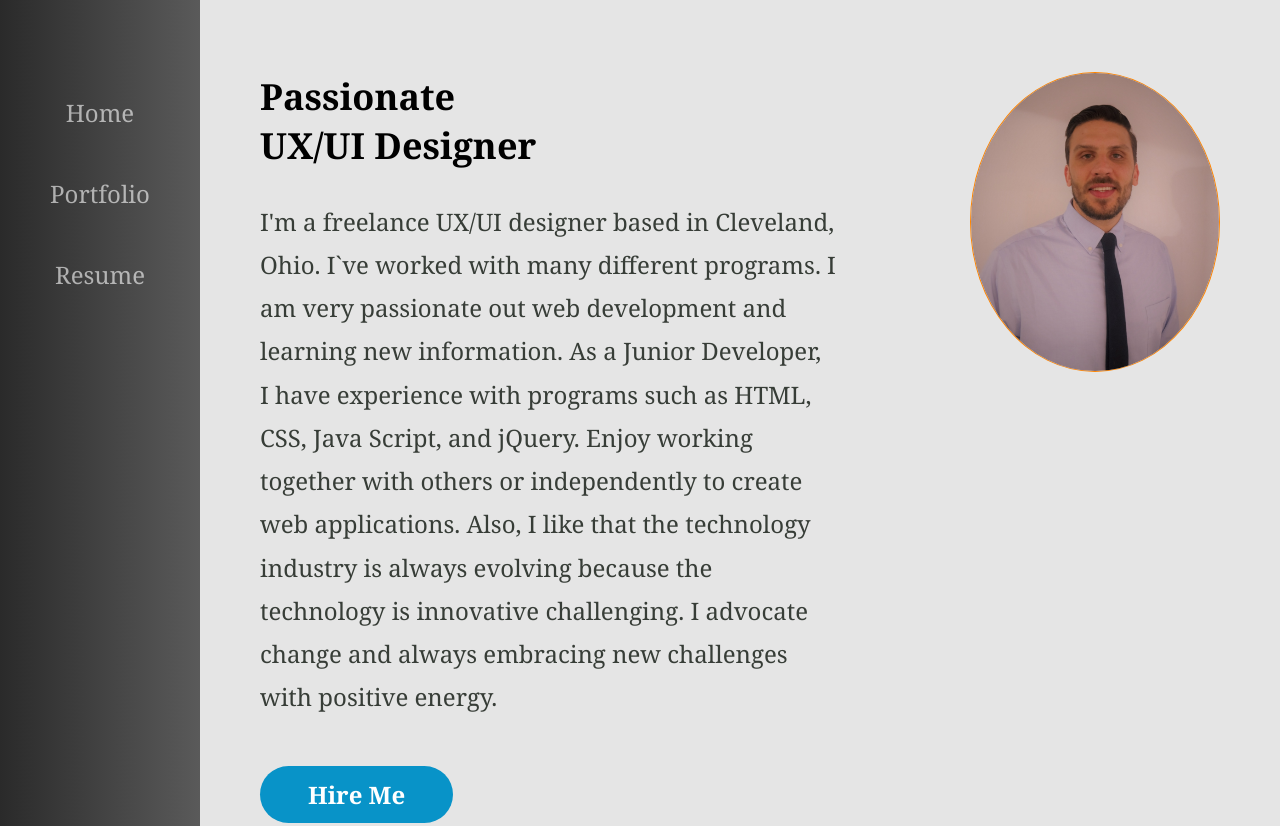
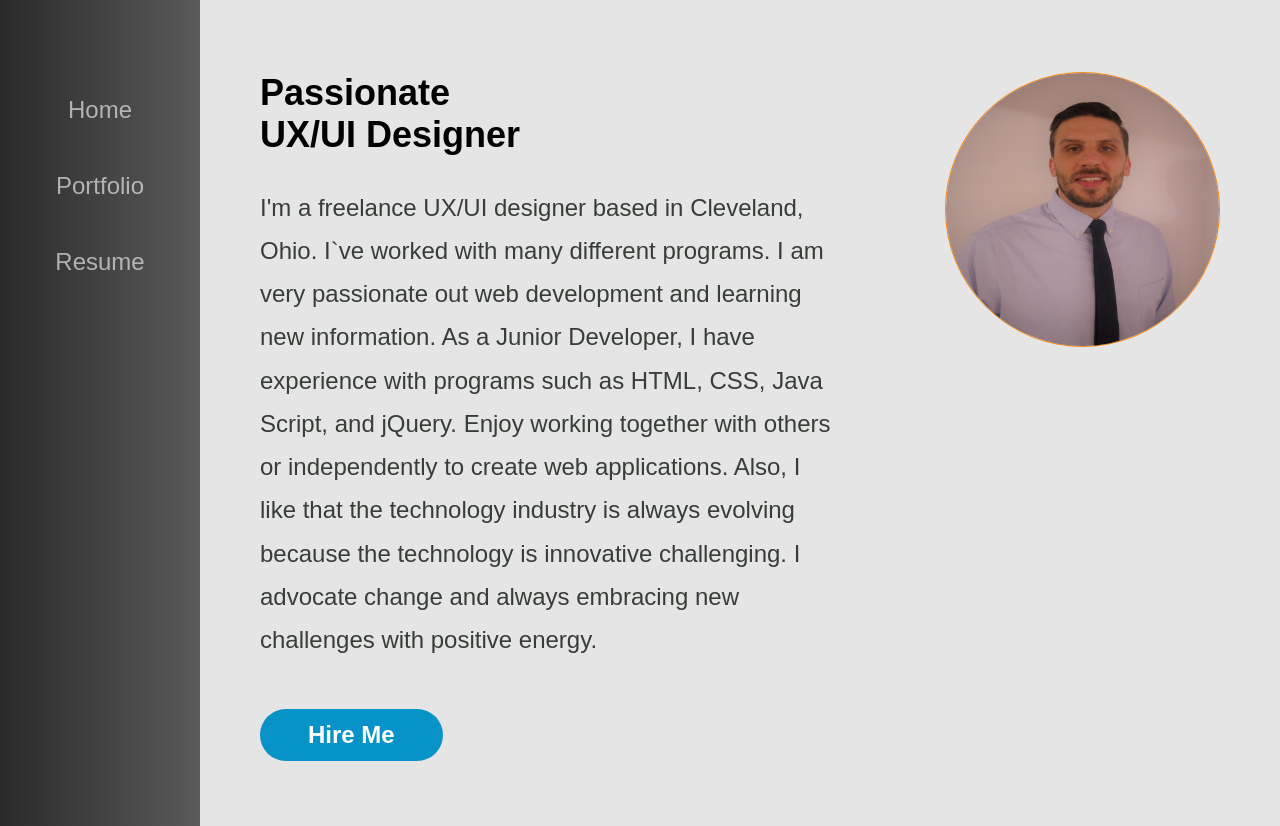
Before and after one commit to popcopy/myportfolio, a plain HTML site: page about.html in a window 1280 px wide. Shown: the top 826 px of the page. Drawn offline with Linux system fonts and the light colour scheme.

Commit message:
updated potfolio

```diff
--- a/assets/style-about.css
+++ b/assets/style-about.css
@@ -6,7 +6,7 @@ body {
     margin: 0;
     color: rgb(0, 0, 0);
     background: rgb(229, 229, 229);
-    font-family: Georgia, 'Times New Roman', Times, serif;
+    font-family: 'PT Sans', sans-serif;
 }
 
 .container {
@@ -19,7 +19,7 @@ body {
         "content"
         "footer";
     grid-template-columns: 1fr;
-    grid-template-rows: 130px auto auto;
+    grid-template-rows: auto auto auto;
 }
 
 .content,
@@ -39,6 +39,10 @@ body {
     rgb(42, 42, 42),
     rgb(90, 90, 90));
 }
+
+div.sidebar {
+    margin-bottom: 39px;
+  }
 
 nav ul {
     margin: 0;
@@ -74,7 +78,7 @@ nav li a:hover {
 
 .hero img {
     width: 200px;
-    height: 300px;
+    height: 230px;
     border-radius: 50%;
     border: 1px solid darkgray;
 }
@@ -207,7 +211,8 @@ footer ul li {
     }
 
     .hero img {
-        width: 250px;
+        width: 275px;
+        height: 275px;
         float: right;
         border: 1px solid #FF8500
     }
--- a/assets/style-index.css
+++ b/assets/style-index.css
@@ -1,3 +1,7 @@
+html {
+    padding: 0;
+}
+
 body {
     margin: 0;
     /* margin-bottom: 15px; */
@@ -7,6 +11,7 @@ body {
     background-image: url(http://www.grfxpro.com/uploads/img/10032016152751.jpg) ;
     color: white;
     animation: animatedBackground 10s ease-in-out infinite alternate;
+    font-family: 'PT Sans', sans-serif;
 }
 @keyframes animatedBackground {
 	from { background-position: 0% 0%; }
@@ -60,11 +65,24 @@ body {
     color: #0893C8;
 }
 
+@media only screen and (max-width: 600px) {
+    #name {
+        font-size: 14px;
+    }
+}
+
+@media only screen and (max-width: 360px) {
+    #name {
+        font-size: 12px;
+    }
+}
+
+
 @media only screen and (max-width: 320px) {
     #btn-view-work {
         font-size: 14px;
     }
     #name {
-        font-size: 13px;
+        font-size: 10px;
     }
 }
--- a/assets/style-portfolio.css
+++ b/assets/style-portfolio.css
@@ -4,7 +4,8 @@
 
 body {
   margin: 0;
-  font-family: Georgia, 'Times New Roman', Times, serif;
+  /* font-family: Georgia, 'Times New Roman', Times, serif; */
+  font-family: 'PT Sans', sans-serif;
   /* padding: 0; */
   /* background-color: lightgrey; */
   background-image: url(http://www.grfxpro.com/uploads/img/10032016152751.jpg);
@@ -29,7 +30,7 @@ to { background-position: 50% 0%; }
   grid-template-rows: 130px auto auto;
 }
 
-.sidebar,
+/* .sidebar,  */
 .footer {
   padding: 1em;
 
@@ -45,11 +46,14 @@ to { background-position: 50% 0%; }
   background: linear-gradient(to right,
   rgb(42, 42, 42),
   rgb(90, 90, 90));
-  /* padding: 0; */
+  /* padding-bottom: -20px; */
+}
+div.sidebar {
+  margin-bottom: 24px;
 }
 
 nav ul {
-  margin: 24px 0px 16px;
+  margin: 30px 24px 16px ;
   padding: 0;
   display: flex;
   justify-content: space-between;
@@ -60,7 +64,7 @@ nav ul {
 
 nav li {
   list-style: none;
-  padding: 1em 0;
+  padding: 1rem 0;
 }
 
 nav li a {
@@ -83,6 +87,7 @@ h2 {
   color: white;
   opacity: 0.9;
   text-align: center;
+  padding-bottom: 24px;
 }
 .card-container {
   display: grid;
@@ -130,7 +135,7 @@ h2 {
   max-width: 100%;
   height: auto;
   width: auto;
- border: 1px solid rgb(110, 110, 103);
+  border: 1px solid rgb(110, 110, 103);
 
 }
 .footer {
```
